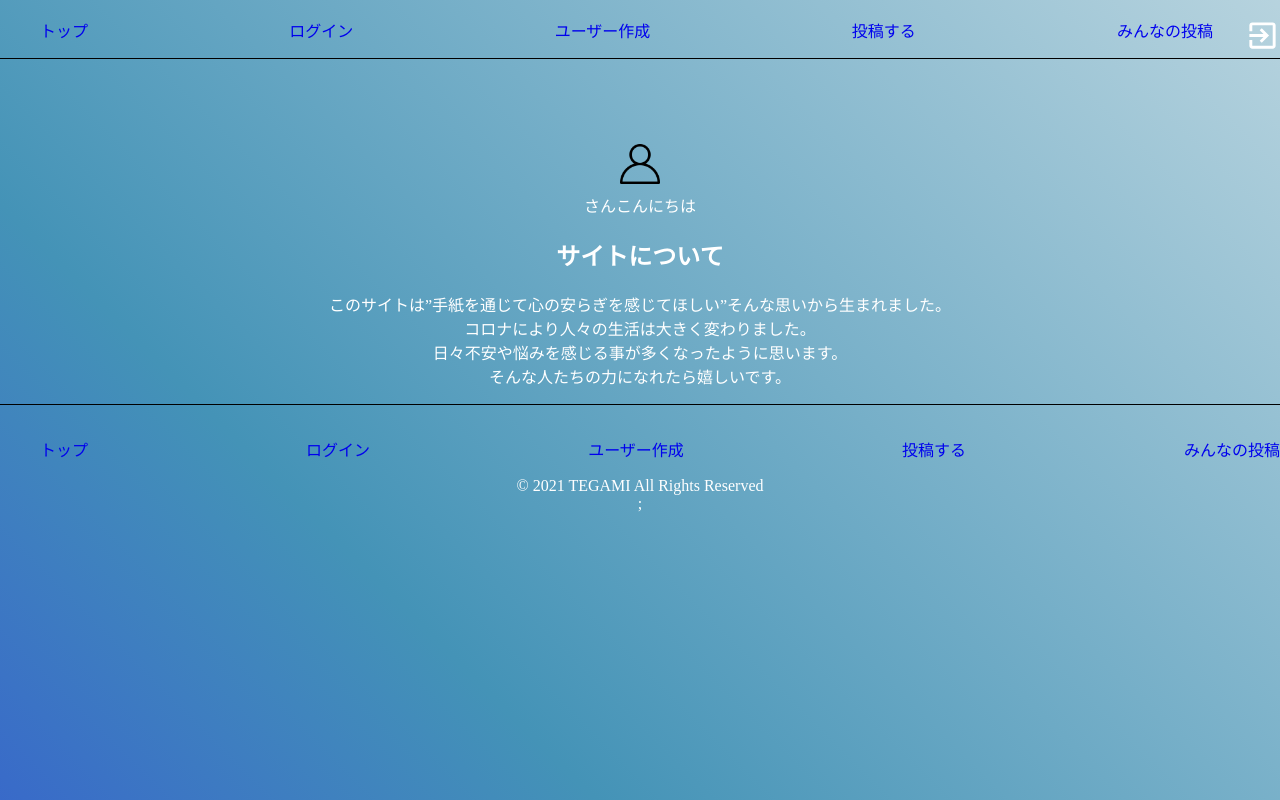
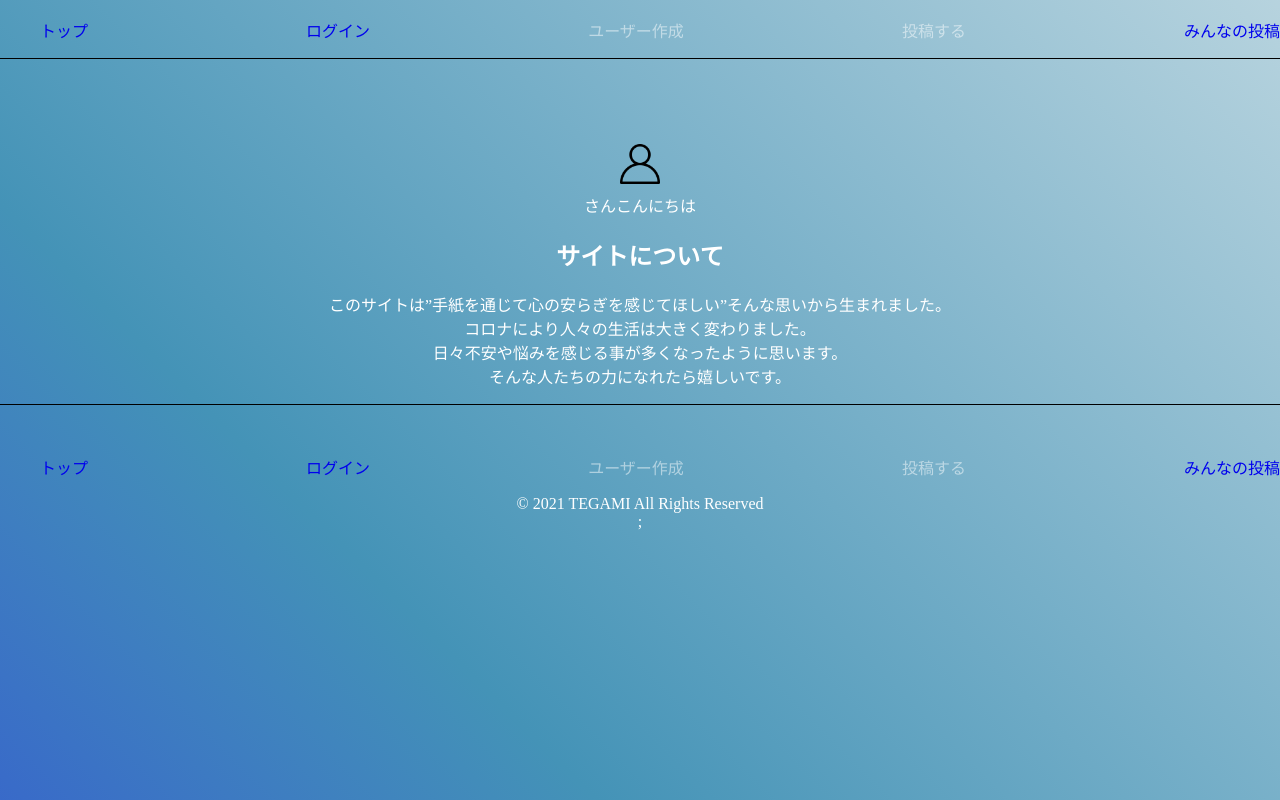
Before and after one commit to ryo0705s/tegami_app, a Next.js app: page / in a window 1280 px wide. Built offline with nearby package versions, Linux system fonts and the light colour scheme.

Commit message:
docs: ログイン前後プラスαでアクセス制限設定_#13

```diff
--- a/components/layout.module.scss
+++ b/components/layout.module.scss
@@ -1,6 +1,17 @@
+.loginedListStyle {
+  display: flex;
+  justify-content: space-between;
+  li:nth-child(2) {
+    opacity: 0.5;
+  }
+}
+
 .listStyle {
   display: flex;
   justify-content: space-between;
+  li:nth-child(n + 3):nth-child(-n + 4) {
+    opacity: 0.5;
+  }
 }
 .svg {
   float: right;
--- a/components/layout.tsx
+++ b/components/layout.tsx
@@ -51,7 +51,7 @@ const Layout = ({ children }: Props) => {
         <meta name="viewport" content="width=device-width, initial-scale=1.0" />
         <title>TEGAMI</title>
       </Head>
-
+      {users.uid ? (
         <header>
           <br />
           <div>
@@ -60,16 +60,21 @@ const Layout = ({ children }: Props) => {
               <ExitToAppIcon fontSize="large" />
             </div>
           </div>
-        <ul className={styles.listStyle}>
+          <ul className={styles.loginedListStyle}>
             <li>
               <Link href="/">トップ</Link>
             </li>
             <li>
-            <Link href="/login">ログイン</Link>
+              ログイン
+              {/* <Link href="/login">ログイン</Link> */}
             </li>
+            {!users.letterName ? (
               <li>
-            <Link href="/user">ユーザー作成</Link>
+                <Link href="/user">プロフィールを作成する</Link>
               </li>
+            ) : (
+              <li>プロフィールを作成する</li>
+            )}
             <li>
               <Link href="/posting">投稿する</Link>
             </li>
@@ -78,6 +83,24 @@ const Layout = ({ children }: Props) => {
             </li>
           </ul>
         </header>
+      ) : (
+        <header>
+          <br />
+          <ul className={styles.listStyle}>
+            <li>
+              <Link href="/">トップ</Link>
+            </li>
+            <li>
+              <Link href="/login">ログイン</Link>
+            </li>
+            <li>ユーザー作成</li>
+            <li>投稿する</li>
+            <li>
+              <Link href="/postLists">みんなの投稿</Link>
+            </li>
+          </ul>
+        </header>
+      )}
       <main>
         <img
           src={users.avatar}
@@ -89,7 +112,41 @@ const Layout = ({ children }: Props) => {
         <div>{`${users.uid}さんこんにちは`}</div>
         <div>{children}</div>
       </main>
+      {users.uid ? (
         <footer>
+          <br />
+          <div>
+            {/* <h1>TEGAMI</h1> */}
+            <div className={styles.svg} onClick={handleLogout}>
+              <ExitToAppIcon fontSize="large" />
+            </div>
+          </div>
+          <ul className={styles.loginedListStyle}>
+            <li>
+              <Link href="/">トップ</Link>
+            </li>
+            <li>
+              ログイン
+              {/* <Link href="/login">ログイン</Link> */}
+            </li>
+            {!users.letterName ? (
+              <li>
+                <Link href="/user">プロフィールを作成する</Link>
+              </li>
+            ) : (
+              <li>プロフィールを作成する</li>
+            )}
+            <li>
+              <Link href="/posting">投稿する</Link>
+            </li>
+            <li>
+              <Link href="/postLists">みんなの投稿</Link>
+            </li>
+          </ul>
+        </footer>
+      ) : (
+        <footer>
+          <br />
           <ul className={styles.listStyle}>
             <li>
               <Link href="/">トップ</Link>
@@ -97,18 +154,15 @@ const Layout = ({ children }: Props) => {
             <li>
               <Link href="/login">ログイン</Link>
             </li>
-          <li>
-            <Link href="/user">ユーザー作成</Link>
-          </li>
-          <li>
-            <Link href="/posting">投稿する</Link>
-          </li>
+            <li>ユーザー作成</li>
+            <li>投稿する</li>
             <li>
               <Link href="/postLists">みんなの投稿</Link>
             </li>
           </ul>
           <div>&copy; 2021 TEGAMI All Rights Reserved</div>
         </footer>
+      )}
     </>
   );
 };
```
Also changed, not shown: pages/postLists.tsx (+22 -0 lines). Lines whose indentation alone changed are shown as unchanged.
